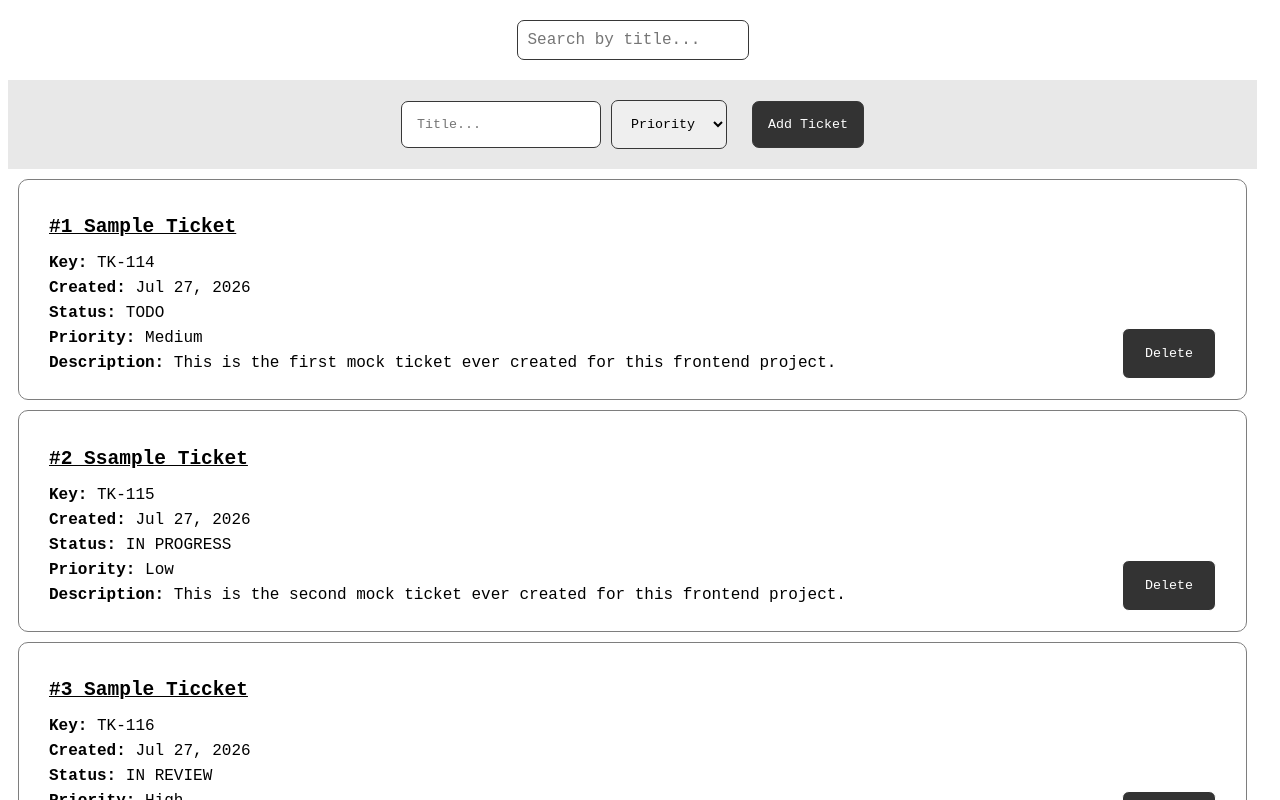
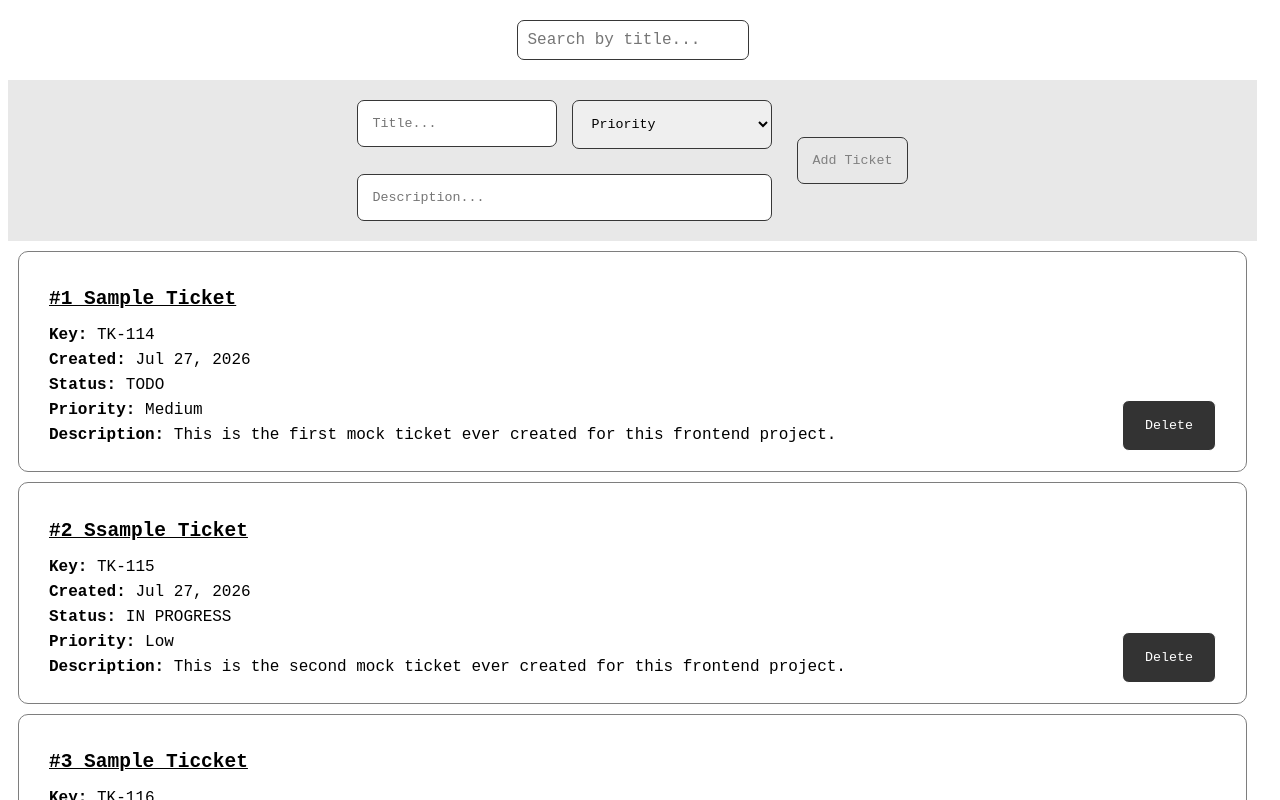
Before and after one commit to mateimitnei/TicketTrackerUI, an Angular app: page / in a window 1280 px wide. Shown: the top 800 px of the page. Built offline with nearby package versions, Linux system fonts and the light colour scheme.

Commit message:
Reactive form

```diff
--- a/src/app/ticket-card/ticket-card.component.html
+++ b/src/app/ticket-card/ticket-card.component.html
@@ -7,7 +7,9 @@
     <p><b>Created:</b> {{ ticket.createdAt | date }}</p>
     <p><b>Status:</b> {{ ticket.statusId | statusLabel }}</p>
     <p><b>Priority:</b> {{ ticket.priorityId | priorityLabel : false }}</p>
-    <p><b>Description:</b> {{ ticket.description }}</p>
+    @if (ticket.description) {
+      <p><b>Description:</b> {{ ticket.description }}</p>
+    }
     </div>
     <button (click)="deleteTicket()">Delete</button>
 </div>
--- a/src/app/ticket-list/ticket-list.component.css
+++ b/src/app/ticket-list/ticket-list.component.css
@@ -22,16 +22,13 @@ form {
     padding: 20px;
 }
 
-form input {
-    padding: 15px;
-    border-radius: 7px;
-    border: 1px solid #373737;
-}
-
+form input,
 form select {
     padding: 15px;
     border-radius: 7px;
     border: 1px solid #373737;
+    width: 100%;
+    box-sizing: border-box;
 }
 
 form button {
@@ -54,8 +51,42 @@ form button:hover {
     color: black;
 }
 
+form button.disabled {
+    background: none;
+    color: gray;
+    cursor: not-allowed;
+}
+
+form button.disabled:hover {
+    color: gray;
+}
+
 form button:active {
     border: 1px solid #e8e8e8;
+}
+
+.form-grid {
+  display: grid;
+  grid-template-columns: 1fr 1fr;
+  gap: 8px 15px;
+}
+
+.title-group,
+.priority-group {
+    position: relative;
+    padding-bottom: 17px;
+}
+
+.description-group {
+  grid-column: 1 / -1;
+}
+
+.error {
+  position: absolute;
+  bottom: 0;
+  left: 5px;
+  color: red;
+  font-size: 12px;
 }
 
 p.no-tickets {
--- a/src/app/ticket-list/ticket-list.component.html
+++ b/src/app/ticket-list/ticket-list.component.html
@@ -1,16 +1,33 @@
 <input class="search" type="text" placeholder="Search by title..." [(ngModel)]="searchText" (ngModelChange)="onSearch()"/>
 
-<form (ngSubmit)="addTicket()">
-  <input type="text" name="title" placeholder="Title..." [(ngModel)]="newTicketTitle"/>
+<form [formGroup]="ticketForm" (ngSubmit)="addTicket()" class="ticket-form">
 
-  <select name="priorityId" [(ngModel)]="newTicketPriorityId">
-    <option [ngValue]="0" disabled hidden>Priority</option>
-    <option [ngValue]="1">LOW</option>
-    <option [ngValue]="2">MEDIUM</option>
-    <option [ngValue]="3">HIGH</option>
-  </select>
+  <div class="form-grid">
+    <div class="form-group title-group">
+      <input type="text" formControlName="title" placeholder="Title..." />
+      @if (ticketForm.get('title')?.invalid && pressedSubmit) {
+        <small class="error">Titlul este obligatoriu.</small>
+      }
+    </div>
 
-  <button type="submit">Add Ticket</button>
+    <div class="form-group priority-group">
+      <select formControlName="priorityId">
+        <option [ngValue]="0" disabled hidden>Priority</option>
+        <option [ngValue]="1">LOW</option>
+        <option [ngValue]="2">MEDIUM</option>
+        <option [ngValue]="3">HIGH</option>
+      </select>
+      @if (ticketForm.get('priorityId')?.invalid && pressedSubmit) {
+        <small class="error">Selectează o prioritate.</small>
+      }
+    </div>
+
+    <div class="form-group description-group">
+      <input type="text" formControlName="description" placeholder="Description..." />
+    </div>
+  </div>
+
+  <button type="submit" class="submit-btn" [class.disabled]="ticketForm.invalid">Add Ticket</button>
 </form>
 
 @if (ticketsObs | async; as tickets) {
--- a/src/app/ticket-list/ticket-list.component.ts
+++ b/src/app/ticket-list/ticket-list.component.ts
@@ -1,14 +1,15 @@
 import { Component } from '@angular/core';
 import { TicketCardComponent } from '../ticket-card/ticket-card.component';
-import { FormsModule } from '@angular/forms';
+import { FormControl, FormGroup, FormsModule, Validators } from '@angular/forms';
 import { ITicket } from '../ticket.model';
 import { TicketService } from '../services/ticket.service';
 import { Observable } from 'rxjs';
 import { AsyncPipe } from '@angular/common';
+import { ReactiveFormsModule } from '@angular/forms';
 
 @Component({
   selector: 'app-ticket-list',
-  imports: [TicketCardComponent, FormsModule, AsyncPipe],
+  imports: [TicketCardComponent, FormsModule, AsyncPipe, ReactiveFormsModule],
   templateUrl: './ticket-list.component.html',
   styleUrl: './ticket-list.component.css',
 })
@@ -17,7 +18,15 @@ export class TicketListComponent {
   searchText: string = '';
   newTicketTitle: string = '';
   newTicketPriorityId: number = 0;
+
   ticketsObs: Observable<ITicket[]> | undefined;
+
+  ticketForm = new FormGroup({
+    title: new FormControl('', [Validators.required, Validators.maxLength(100)]),
+    priorityId: new FormControl(0, [Validators.required, Validators.min(1), Validators.max(3)]),
+    description: new FormControl('', [Validators.maxLength(1000)])
+  });
+  pressedSubmit: boolean = false;
 
   constructor(private ticketService: TicketService) {}
 
@@ -34,23 +43,28 @@ export class TicketListComponent {
   }
 
   addTicket() {
-    if (this.newTicketTitle.trim() === '' || this.newTicketPriorityId === 0) {
+    this.pressedSubmit = true;
+    if (this.ticketForm.invalid) {
+      this.ticketForm.markAllAsTouched();
       return;
     }
-    const newTicket = {
+
+    const newValues = this.ticketForm.value;
+
+    const newTicket : ITicket = {
       id: this.ticketService.getLength() + 1,
       ticketKey: `TK-${114 + this.ticketService.getLength()}`,
-      title: this.newTicketTitle,
-      description: `User created a ticket after clicking the "Add Ticket" button.`,
+      title: newValues.title!,
+      description: newValues.description!,
       createdAt: new Date(),
       statusId: 1,
-      priorityId: this.newTicketPriorityId
+      priorityId: newValues.priorityId!
     };
 
     this.ticketService.addTicket(newTicket);
     this.onSearch(); // update ticket list (keeping the search filter)
-    this.newTicketTitle = '';
-    this.newTicketPriorityId = 0;
+    this.ticketForm.reset({title: '', priorityId: 0, description: ''});
+    this.pressedSubmit = false;
   }
 
   deleteTicketById(ticketId: number) {
```
